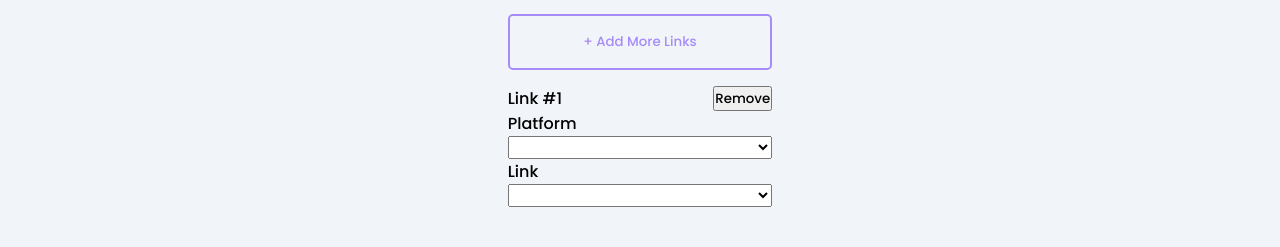
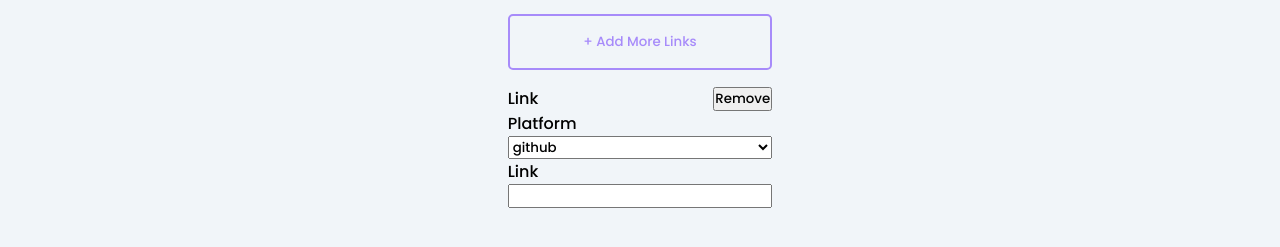
Before and after one commit to ArnabChatterjee20k/LinkTree-Clone, a website built with Vite: page index.html in a window 1280 px wide. Both pictures are taken after a click on the button "+ Add More Links". Shown: the part 135-382 px from the top of the page. Built offline with nearby package versions, Linux system fonts and the light colour scheme.

Commit message:
feat -- added js for adding links to the links editor

```diff
--- a/index.html
+++ b/index.html
@@ -25,18 +25,8 @@
           <h2>Customise Your Links</h2>
           <p class="links-tagline">Add/edit/remove links below</p>
           <button class="add-link-btn">+ Add More Links</button>
-          <div class="links-viewer">
-            <div class="links-viewer-heading">
-              <p>Link #1</p>
-              <button>Remove</button>
-            </div>
-            <div class="links-viewer-links">
-              <label for="platform">Platform</label>
-              <select name="platform" id="platform"></select>
+          <div class="all-links">
 
-              <label for="link">Link</label>
-              <select name="link" id="link"></select>
-            </div>
           </div>
         </div>
 
--- a/main.js
+++ b/main.js
@@ -31,6 +31,30 @@ platforms.map((p) => {
   platformLinksMap[p] = "";
 });
 
-function generateLinks(){
+const addLinkButton = document.querySelector(".add-link-btn");
+addLinkButton.addEventListener("click", (e) => {
+  const linksEditor = document.querySelector(".all-links");
+  const component = LinkComponent();
+  linksEditor.innerHTML += component;
+});
 
+function LinkComponent() {
+  return `<div class="links-viewer">
+            <div class="links-viewer-heading">
+              <p>Link</p>
+              <button>Remove</button>
+            </div>
+            <div class="links-viewer-links">
+              <label for="platform">Platform</label>
+              <select name="platform" id="platform">
+                ${platforms.map(
+                  (platformName, index) =>
+                    `<option value=${index}>${platformName}</option>`
+                )}
+              </select>
+
+              <label for="link">Link</label>
+              <input type="text" name="link" id="link"/>
+            </div>
+          </div>`;
 }
--- a/style.css
+++ b/style.css
@@ -103,6 +103,7 @@ body {
 .links-viewer-heading {
   display: flex;
   justify-content: space-between;
+  align-items: center;
 }
 
 .links-viewer-links{
```
